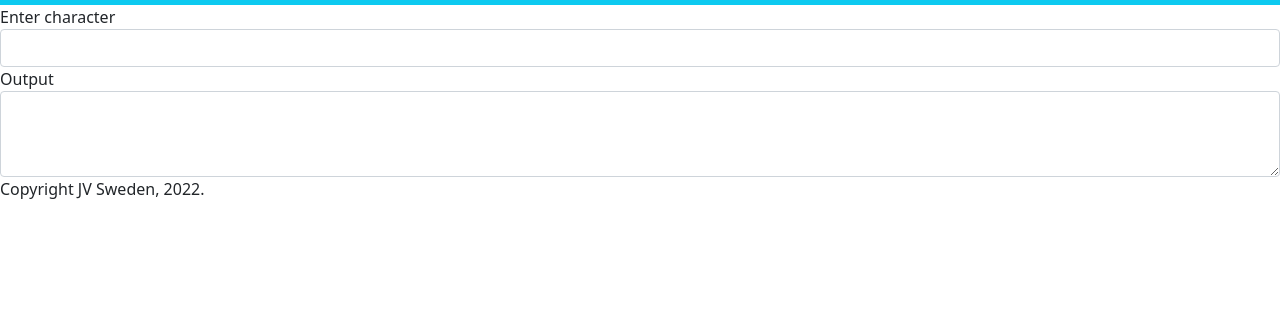
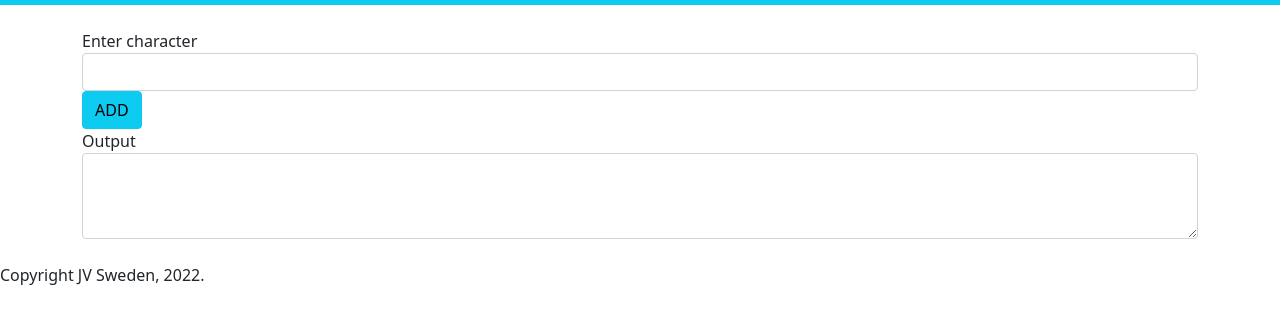
Before and after one commit to jesDVar/Ovn10, a plain HTML site: page index.html in a window 1280 px wide. Shown: the part 59-382 px from the top of the page. Drawn offline with nearby package versions, Linux system fonts and the light colour scheme.

Commit message:
Added button

```diff
--- a/index.html
+++ b/index.html
@@ -21,10 +21,11 @@
 
 
 
-    <form id="starWars">
+    <form id="starWars" class="py-4 container">
         <div  class="form-group">
           <label for="exampleFormControlInput1">Enter character</label>
           <input type="text" class="form-control" id="exampleFormControlInput1" placeholder="">
+          <button id="addItemBtn" class="btn btn-info" >ADD</button>
         </div>
 
 
```
